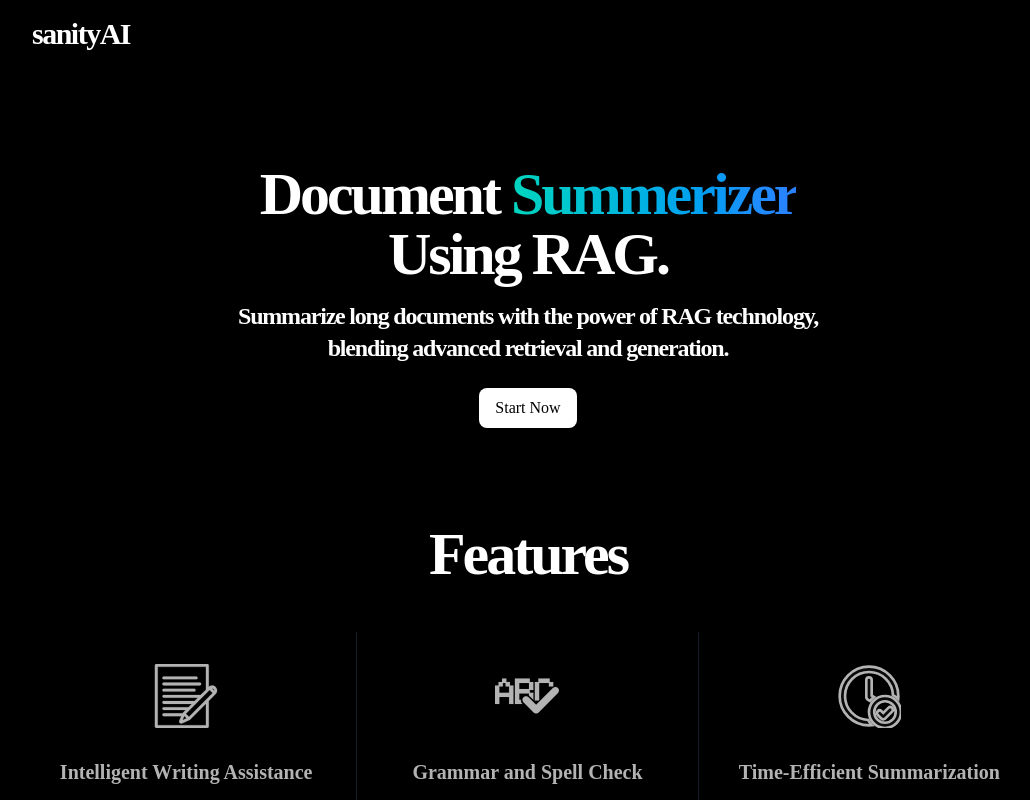
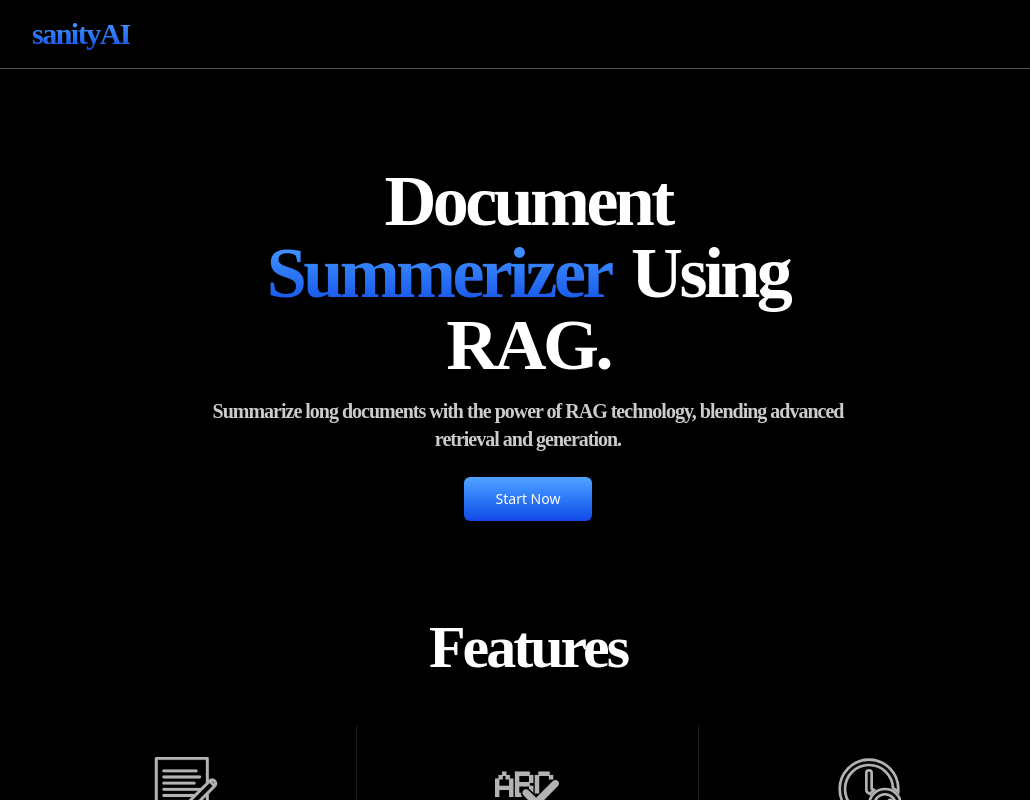
Before and after one commit to Piyushxz/SanityAI-DocumentSummerizer, a React (Vite) app: page / in a window 1280 px wide. Shown: the top 800 px of the page, without its empty margins (112-1142 px from the left). Built offline with nearby package versions, Linux system fonts and the light colour scheme; a web font is replaced by a local one.

Commit message:
colour changes

```diff
--- /dev/null
+++ b/declarations.d.ts
@@ -0,0 +1,3 @@
+// NOTE: The declaration below was injected by `"framer"`
+// see https://www.framer.com/docs/guides/handshake for more information.
+declare module "https://framer.com/m/*";
--- a/package.json
+++ b/package.json
@@ -11,7 +11,9 @@
   },
   "dependencies": {
     "@tailwindcss/vite": "^4.0.3",
+    "framer": "^2.4.1",
     "jsrepo": "^1.29.1",
+    "motion": "^12.0.6",
     "react": "^18.3.1",
     "react-dom": "^18.3.1",
     "tailwindcss": "^4.0.3"
--- a/src/components/Button.tsx
+++ b/src/components/Button.tsx
@@ -16,7 +16,7 @@ const variantStyles = {
     "primary":" bg-white text-black hover:opacity-50",
     "secondary":" bg-secondaryColor text-white hover:bg-primaryColor2",
     "delete":"bg-red-700 text-white hover:bg-red-600 ",
-    "wide":"bg-primaryColor text-white hover:bg-primaryColor2"
+    "wide":" bg-gradient-to-b from-blue-400 to-blue-70 text-white"
 }
 
 const sizeStyles = {
--- a/src/components/Navbar.tsx
+++ b/src/components/Navbar.tsx
@@ -1,11 +1,16 @@
+import { motion } from "motion/react"
 export const Navbar = ()=>{
     return(
         <>
-        <div className="w-[100vw] flex justify-center">
+        <motion.div
+        initial={{opacity:0,y:-20}}
+        animate={{opacity:1,y:0}}
+        transition={{delay:0.2,ease:"easeInOut"}}
+        className="w-[100vw] flex justify-center border-b border-gray-400/50">
             <div className=" w-[80vw] flex justify-between p-4  ">
-                <h1 className="font-primary font-extrabold text-[#FDFEFF] text-3xl text-primary tracking-tighter text-white">sanityAI</h1>
+                <h1 className="font-primary font-extrabold text-[#FDFEFF] text-3xl text-primary tracking-tighter  bg-gradient-to-b from-blue-400 to-blue-700 bg-clip-text  text-transparent">sanityAI</h1>
             </div>
-        </div>
+        </motion.div>
 
         </>
     )
--- a/src/pages/Landing.tsx
+++ b/src/pages/Landing.tsx
@@ -1,28 +1,44 @@
 import { Button } from "../components/Button"
 import { Navbar } from "../components/Navbar"
 import Features from "../components/Featurs"
-
+import {motion} from "motion/react"
 export const Landing = ()=>{
     return(
         <div>
             <Navbar/>
             <div className="flex flex-col items-center justify-center mt-24">
-                <div className="w-full md:w-1/2 text-center">
-                    <h1 className="font-primary tracking-tighter font-extrabold text-4xl md:text-6xl text-white">
+                <motion.div
+                        initial={{ opacity: 0, y: 20 }}
+                        animate={{ opacity: 1, y: 0 }}
+                        transition={{
+                          duration: 0.3,
+                          delay:0.5,
+                          ease: "easeInOut",
+                        }}
+                className="w-full md:w-1/2 text-center">
+                    <h1 className="font-primary tracking-tighter font-extrabold text-4xl md:text-7xl text-white">
                         Document{" "}
-                        <span className="bg-gradient-to-r from-teal-400 to-blue-500 bg-clip-text text-transparent">
+                        <span className="w-fit bg-gradient-to-b from-blue-400 to-blue-700 bg-clip-text pr-1.5 text-center text-transparent md:mb-4">
                             Summerizer
                         </span>{" "}
                         Using RAG.
                     </h1>
-                    <h3 className="font-primary tracking-tighter font-bold text-xl md:text-2xl mt-4 text-white">
+                    <h3 className="font-primary tracking-tighter font-bold text-xl md:text-xl mt-4 text-white opacity-80">
                         Summarize long documents with the power of RAG technology, blending advanced retrieval and generation.
                     </h3>
-                </div>
-                <div className="mt-6">
-                <Button variant="primary" size="lg" text="Start Now"/>
-
-                </div>
+                </motion.div>
+                <motion.div  initial={{ opacity: 0, y: 20 }}
+                        animate={{ opacity: 1, y: 0 }}
+                        transition={{
+                          duration: 0.3,
+                          delay:0.7,
+                          ease: "easeInOut",
+                        }}
+                className="mt-6">
+                <button className="inline-flex items-center justify-center whitespace-nowrap text-sm ring-offset-background focus-visible:outline-none focus-visible:ring-2 focus-visible:ring-ring focus-visible:ring-offset-2 disabled:pointer-events-none disabled:opacity-50 bg-gradient-to-b from-blue-400 to-blue-700 text-white font-medium hover:opacity-80 transition-all duration-300 h-11 rounded-md px-8">
+                    Start Now
+                </button>
+                </motion.div>
             </div>
 
             <div className="mt-24">
```
Also changed, not shown: 1 other file (tests, documents, lock files or other folders).
